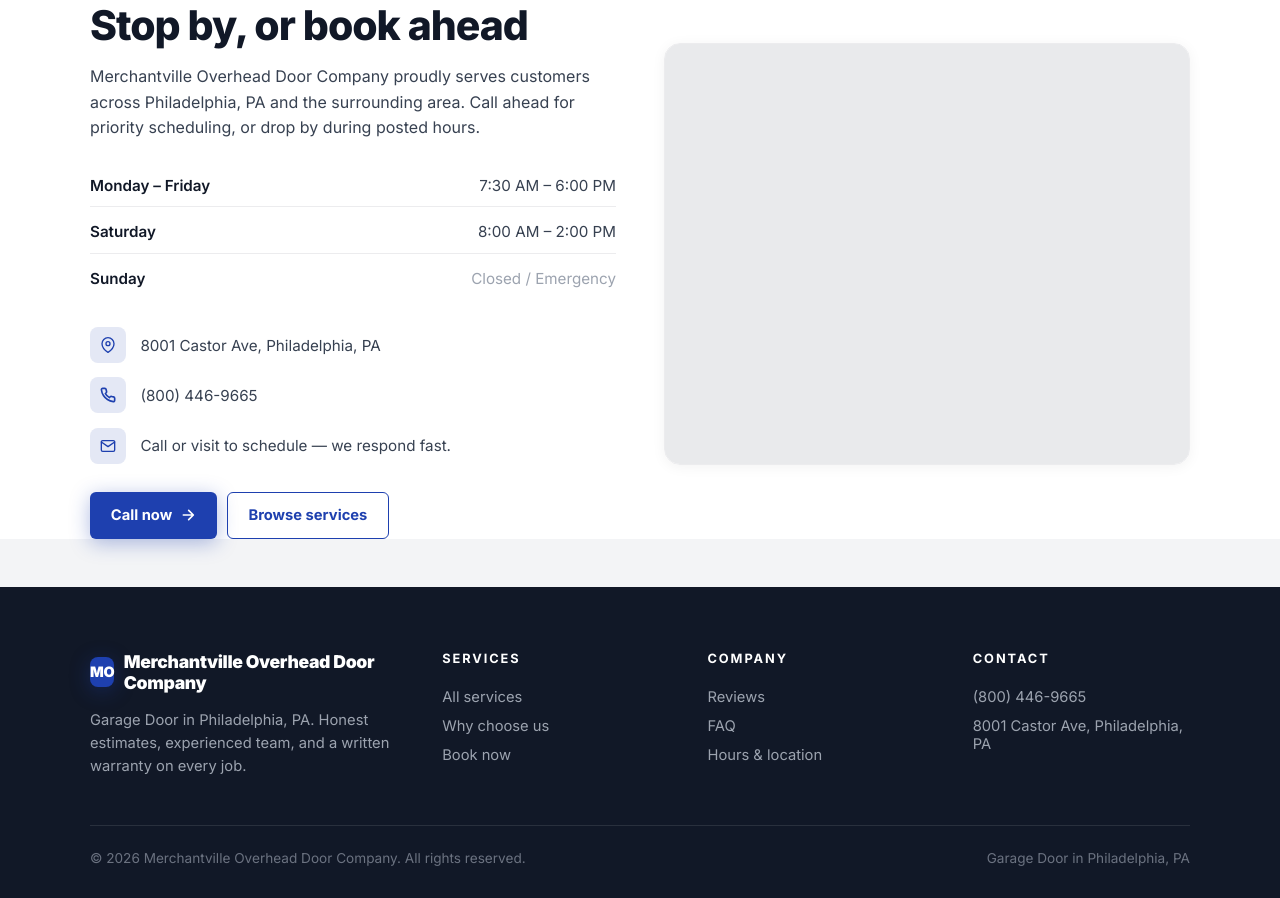
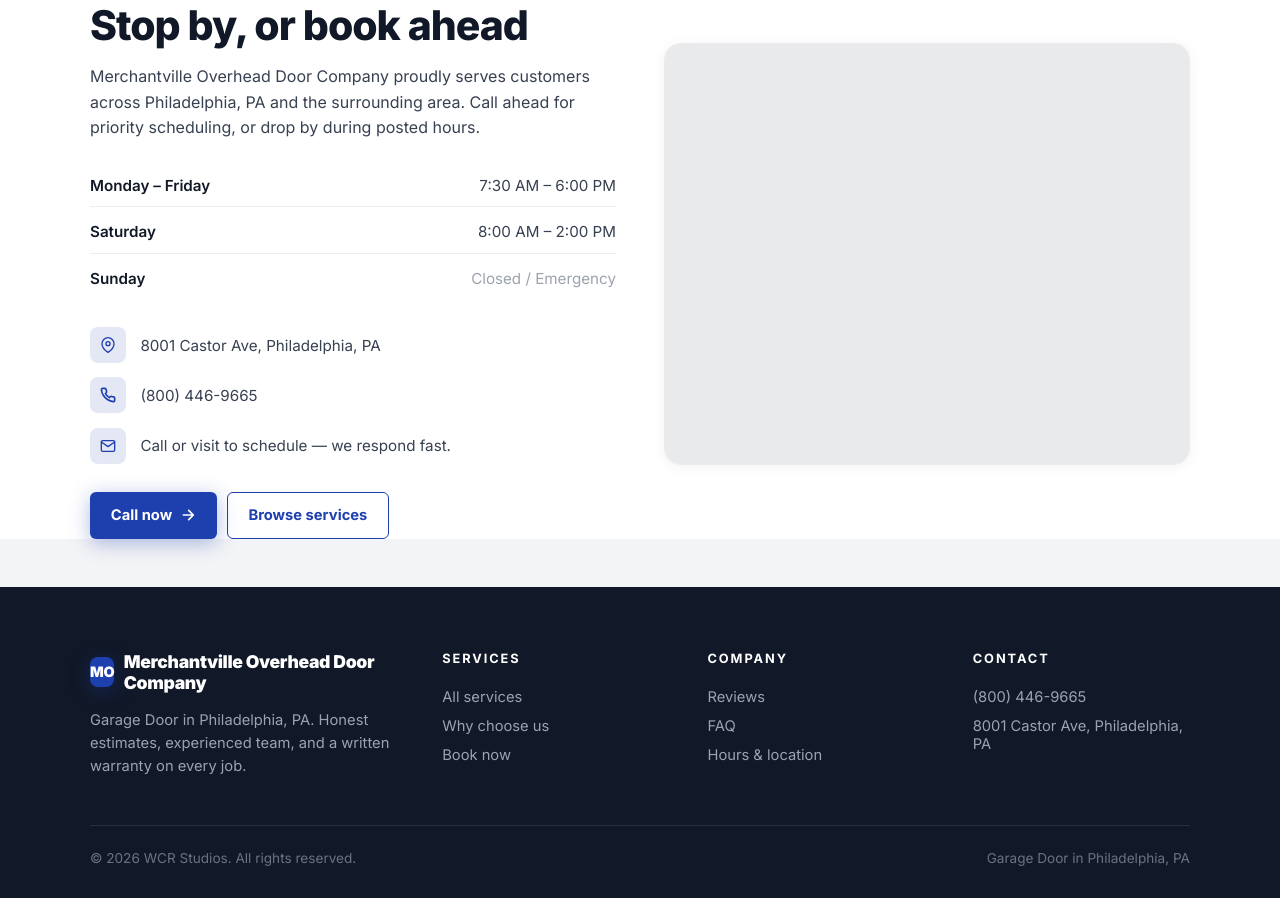
Before and after one commit to Wrenbjor/trades--merchantville-overhead-door-company, a plain HTML site: page index.html in a window 1280 px wide. Shown: the part 4867-5765 px from the top of the page. Drawn offline with nearby package versions, Linux system fonts and the light colour scheme; no server answers.

Commit message:
Update site

```diff
--- a/index.html
+++ b/index.html
@@ -605,7 +605,7 @@
     </div>
   </div>
   <div class="foot-bottom">
-    <div>&copy; 2026 Merchantville Overhead Door Company. All rights reserved.</div>
+    <div>&copy; 2026 WCR Studios. All rights reserved.</div>
     <div>Garage Door in Philadelphia, PA</div>
   </div>
 </footer>
```
